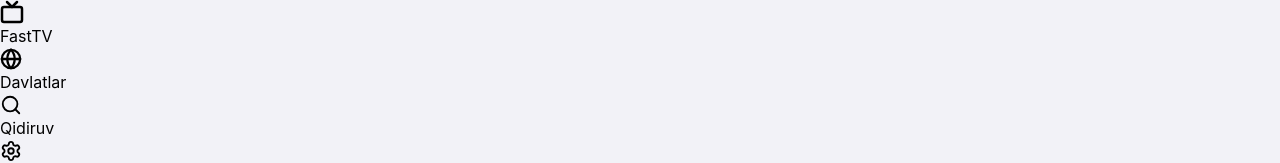
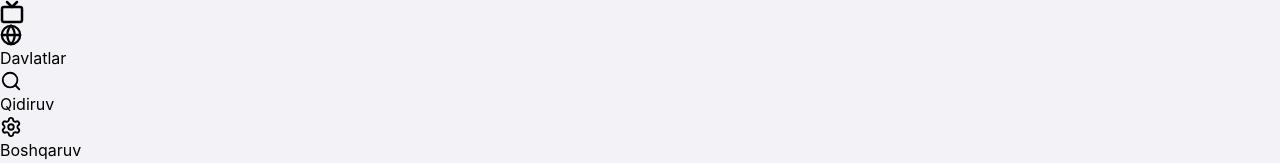
Before and after one commit to jorabey/Fast-Tv, a React (Vite) app: page / in a window 1280 px wide. Shown: the top 163 px of the page. Built offline with nearby package versions, Linux system fonts and the light colour scheme; no server answers; the database is empty.

Commit message:
Update App.jsx

```diff
--- a/src/App.jsx
+++ b/src/App.jsx
@@ -102,9 +102,7 @@ const DesktopSidebar = () => {
         <div className="w-10 h-10 rounded-xl bg-[var(--blue-ios)] flex items-center justify-center text-white shadow-md">
           <Tv size={24} strokeWidth={2.5} />
         </div>
-        <span className="font-bold text-[24px] tracking-tight text-[var(--text-primary)]">
-          FastTV
-        </span>
+
       </div>
 
       {/* Navigatsiya tugmalari */}
```
